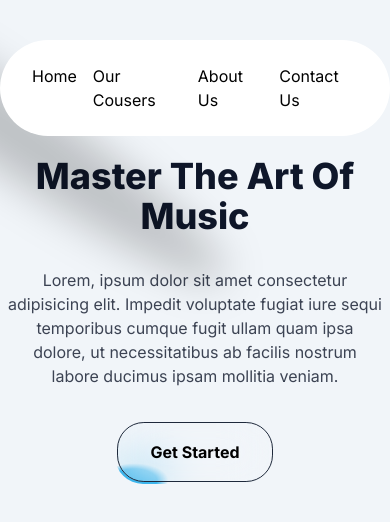
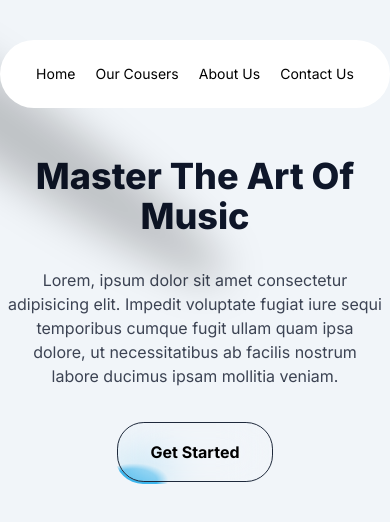
Before and after one commit to bro-maanii/Music-Academy, a Next.js app: page / in a window 390 px wide. Shown: the top 522 px of the page. Built offline with nearby package versions, Linux system fonts and the light colour scheme.

Commit message:
refactor: update Navbar component with responsive styling

```diff
--- a/components/Navbar.tsx
+++ b/components/Navbar.tsx
@@ -9,7 +9,7 @@ export function Navbar({ className }: { className?: string }) {
   const [active, setActive] = useState<string | null>(null);
   return (
     <div
-      className={cn("fixed top-10 inset-x-0 max-w-6xl md:max-w-3xl mx-auto z-50", className)}
+      className={cn("fixed top-10 inset-x-0 max-w-lg text-sm sm:text-base md:max-w-xl lg:max-w-3xl mx-auto z-50", className)}
     >
       <Menu setActive={setActive} >
       <Link href="/"><MenuItem setActive={setActive} active={active} item="Home">
```
